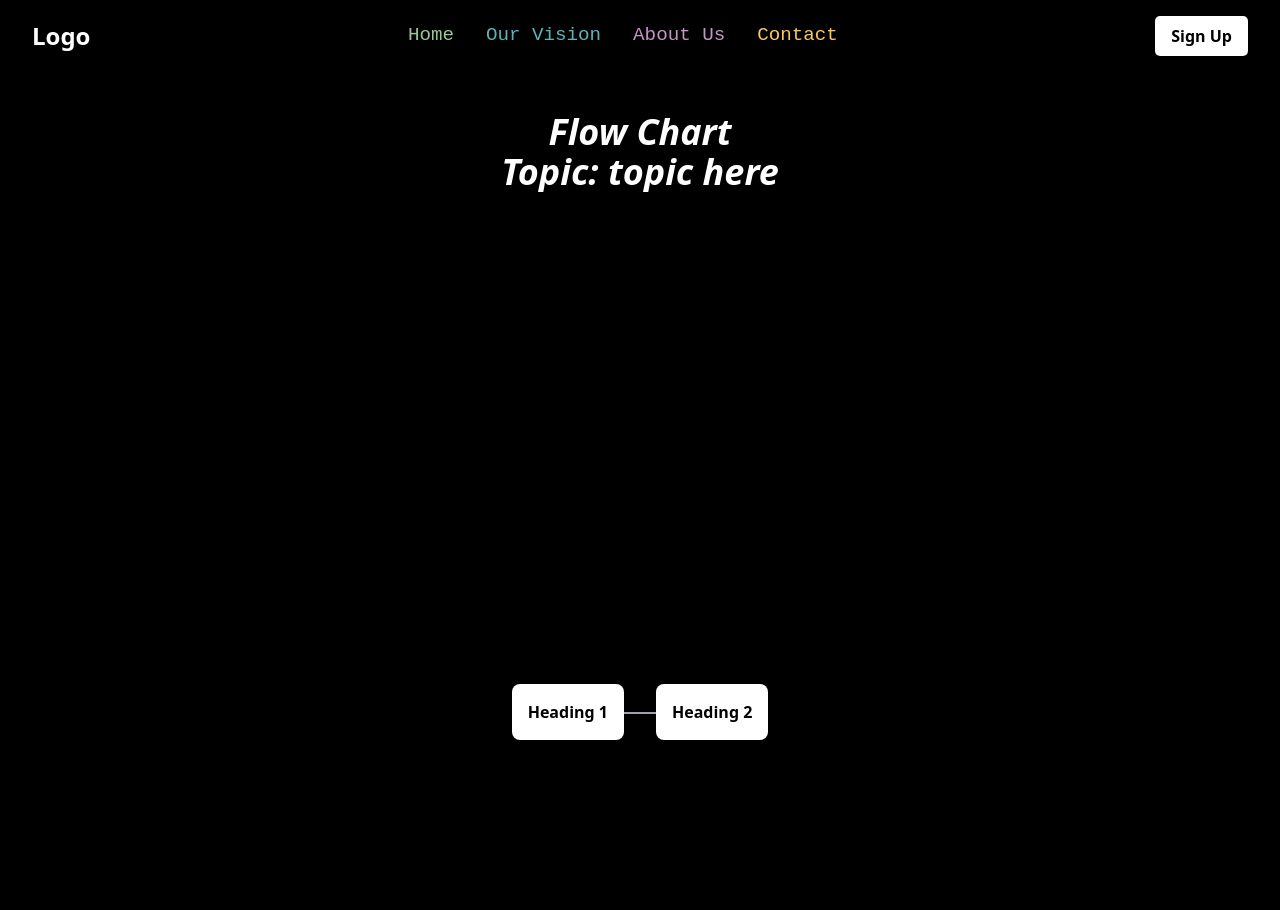
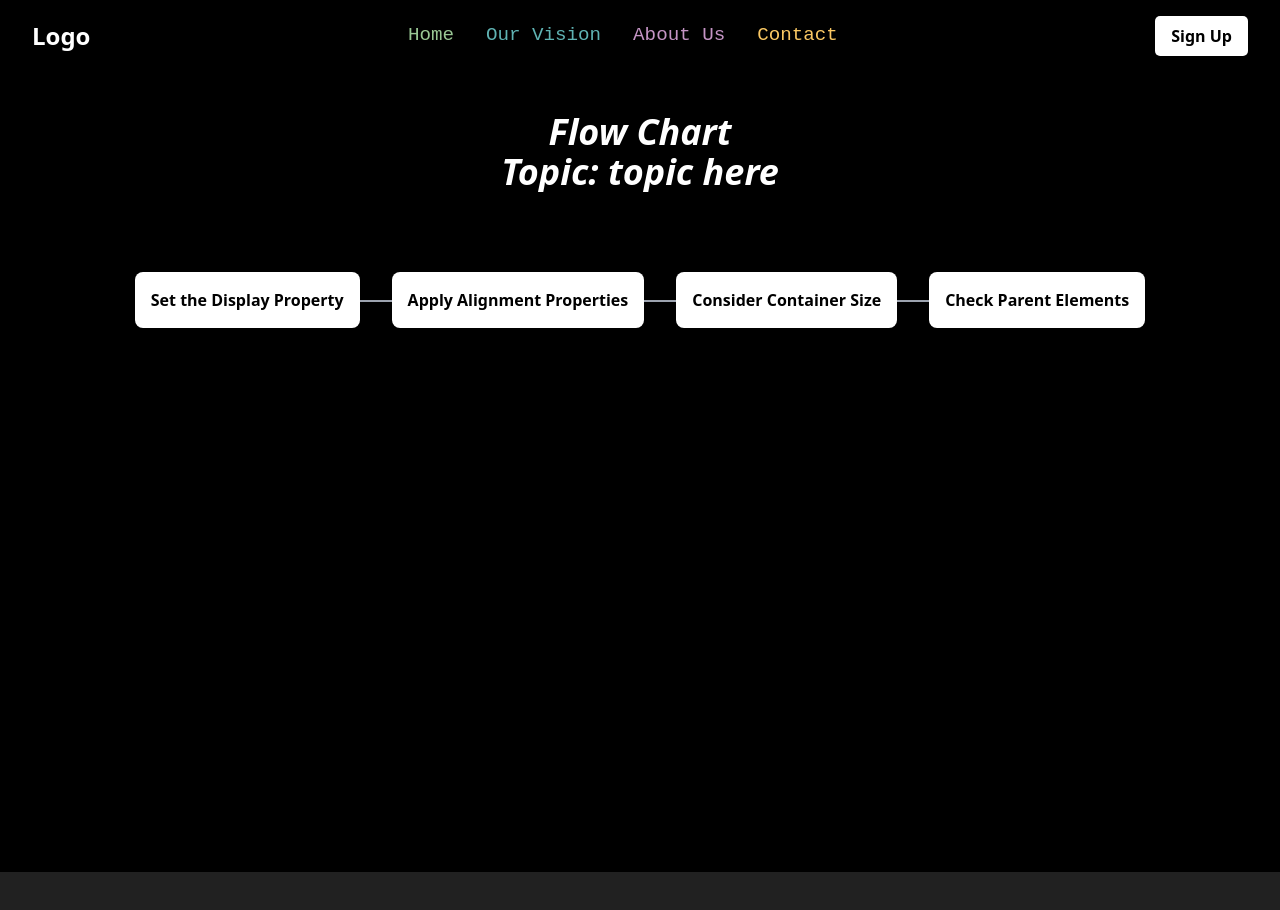
Before and after one commit to DuhanJishnu/LURN-beta, a React (Vite) app in the folder apps/frontend/: page /flowchart in a window 1280 px wide. Shown: the top 910 px of the page. After the commit the page ends 872 px from the top, so only its background shows below. Built offline with nearby package versions, Linux system fonts and the light colour scheme.

Commit message:
fixing flowchart

```diff
--- a/apps/frontend/src/pages/Flowchart.jsx
+++ b/apps/frontend/src/pages/Flowchart.jsx
@@ -2,28 +2,35 @@ import React, { useState } from "react";
 
 const FlowchartData = [
   {
-    head: 'Heading 1',
-    desc: ' Lorem ipsum dolor sit amet consectetur, adipisicing elit. Consequuntur ut iure quis laborum rem explicabo architecto facilis dicta, voluptatem assumenda!',
+    "head": "Set the Display Property",
+    "desc": "Ensure your div has a display property that allows for centering, such as 'flex' or 'grid'."
   },
-
   {
-    head: 'Heading 2',
-    desc: 'Description 2',
+    "head": "Apply Alignment Properties",
+    "desc": "Use `justify-content: center` for horizontal centering and `align-items: center` for vertical centering. If using 'grid', set `place-items: center`."
   },
+  {
+    "head": "Consider Container Size",
+    "desc": "If necessary, set a fixed width or height for your container to enable proper centering."
+  },
+  {
+    "head": "Check Parent Elements",
+    "desc": "Make sure parent elements don't have conflicting alignment properties that are preventing your div from centering."
+  }
 ];
 
 const Flowchart = () => {
   const [hoveredIndex, setHoveredIndex] = useState(null);
 
   return (
-    <div className="main">
+    <div className="main bg-black h-screen">
       <div className="flex justify-center pt-[5vh] text-center text-white font-bold italic bg-black text-4xl">
       Flow Chart
        <br/>
         Topic: topic here
 
       </div>
-      <div className="flowchart-container h-screen bg-black items-center flex pt-[30vh] justify-center space-x-8 relative">
+      <div className="flowchart-container pt-20 bg-black items-center flex  justify-center space-x-8 relative">
       {FlowchartData.map((item, index) => (
         <div
           key={index}
@@ -40,7 +47,7 @@ const Flowchart = () => {
           )}
 
           {hoveredIndex === index && (
-            <div className="absolute -bottom-20 translate-y-[80%] transform -translate-x-1/2 italic text-white p-4 rounded-lg w-64 text-center ">
+            <div className="absolute transform  translate-y-8 border-2 border-b-emerald-50 italic text-white p-4 rounded-lg w-fit text-center ">
               {item.desc}
             </div>
 
```
